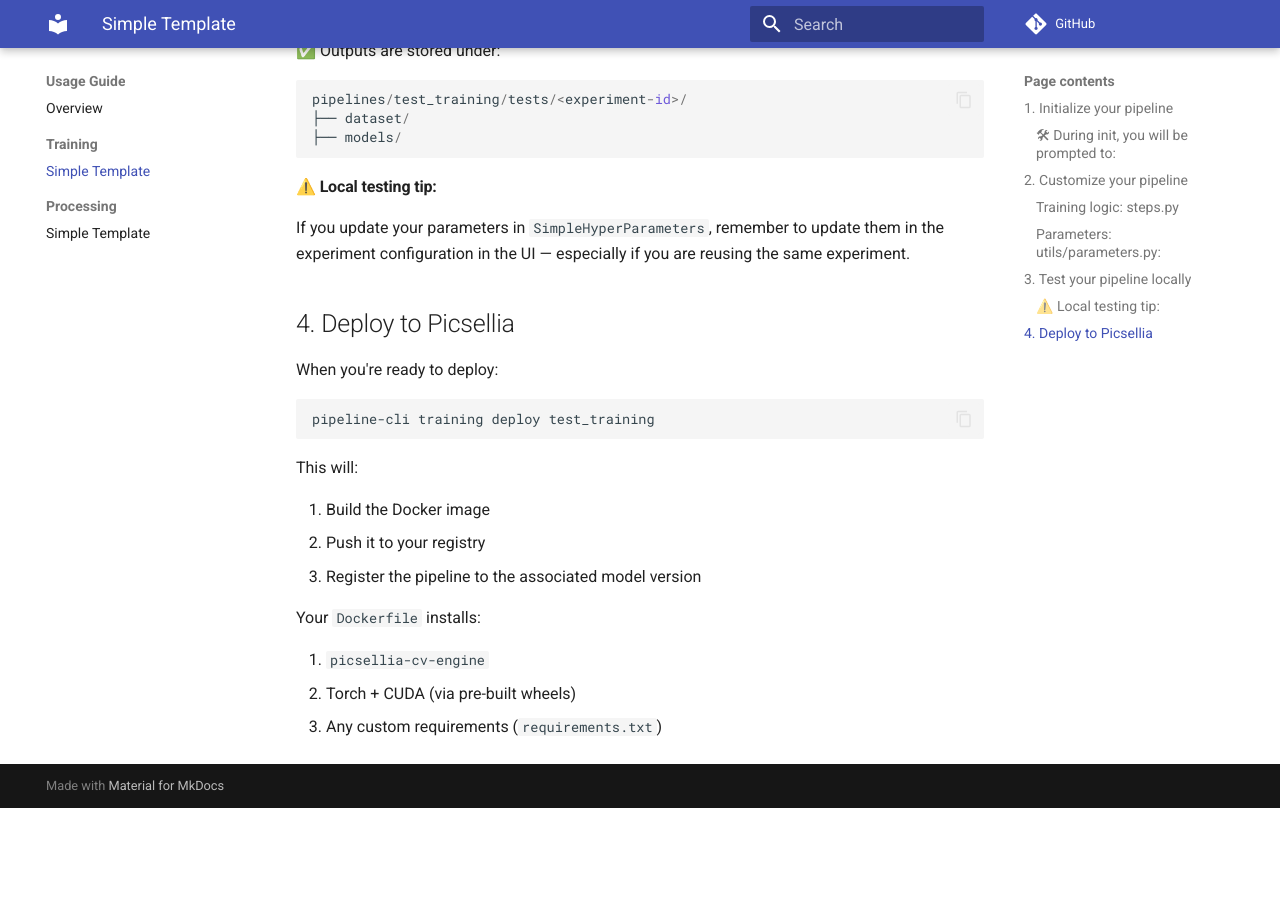
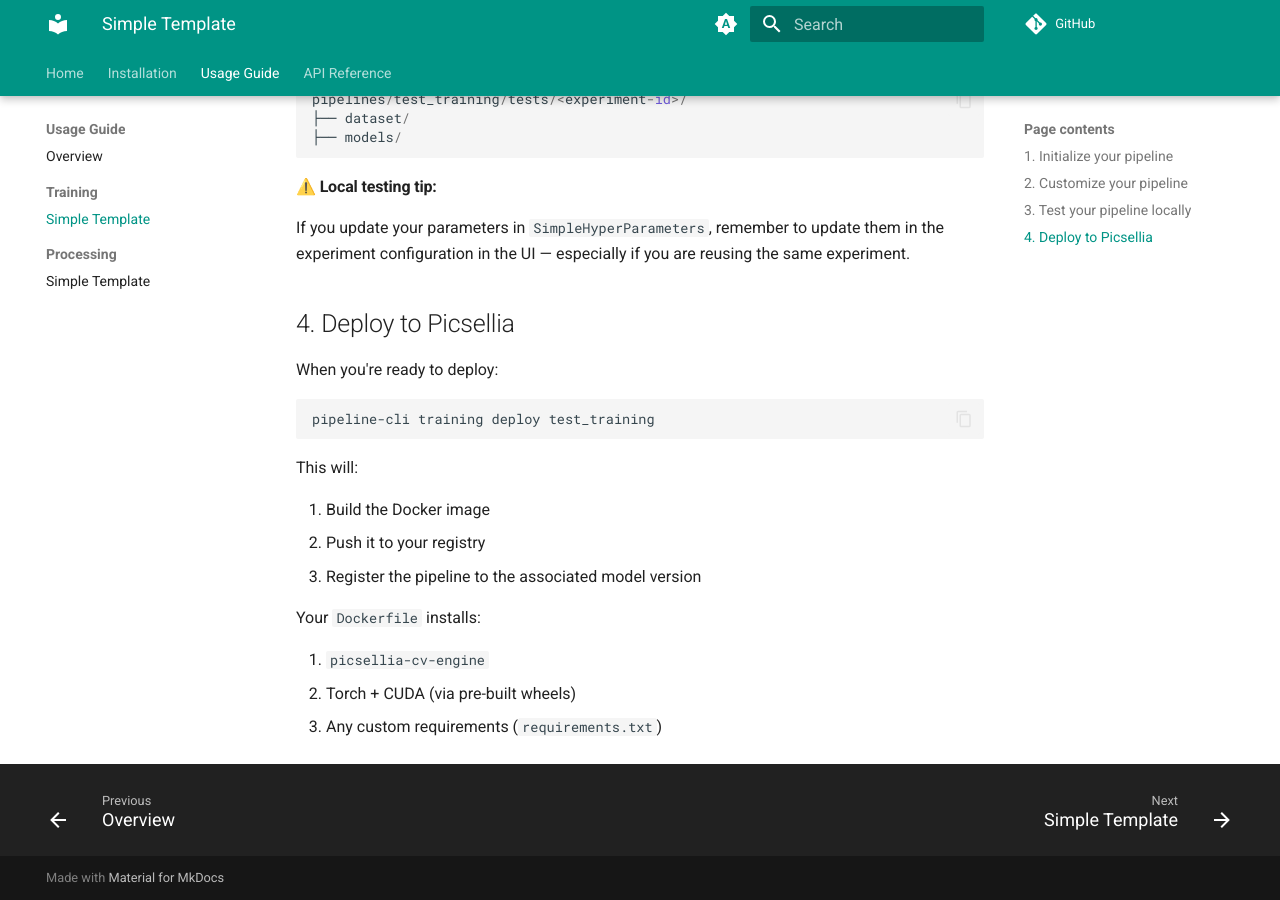
Before and after one commit to picselliahq/picsellia-cv-engine, an MkDocs documentation site: the page built from docs/usage/training/simple.md, in a window 1280 px wide and 900 px high, scrolled down 2584 px. Built offline with MkDocs 1.6.1 and Material for MkDocs 9.7.7, drawn with Linux system fonts in a browser that asks for light colours; comment, search, counter and statistics services are not loaded; before the commit the page ends 3392 px from its top, so only the background shows below that.

Commit message:
fix: improve theme

```diff
--- a/mkdocs.yml
+++ b/mkdocs.yml
@@ -4,10 +4,13 @@
   name: material
   features:
   - content.tabs.link
+  - content.action.edit
+  - content.action.view
   - content.code.annotate
   - content.code.copy
   - announce.dismiss
   - navigation.tabs
+  - navigation.tabs.sticky
   - navigation.instant
   - navigation.instant.prefetch
   - navigation.instant.preview
@@ -16,8 +19,29 @@
   - navigation.sections
   - navigation.top
   - navigation.tracking
+  - navigation.footer
   - search.suggest
   - toc.follow
+  palette:
+  - media: "(prefers-color-scheme)"
+    toggle:
+      icon: material/brightness-auto
+      name: Switch to light mode
+  - media: "(prefers-color-scheme: light)"
+    scheme: default
+    primary: teal
+    accent: purple
+    toggle:
+      icon: material/weather-sunny
+      name: Switch to dark mode
+  - media: "(prefers-color-scheme: dark)"
+    scheme: slate
+    primary: black
+    accent: lime
+    toggle:
+      icon: material/weather-night
+      name: Switch to system preference
+
 validation:
   omitted_files: warn
   absolute_links: warn
@@ -26,13 +50,12 @@
 - Home: index.md
 - Installation: installation.md
 - Usage Guide:
-    - Overview: usage/index.md
-    - Training:
-        - Simple Template: usage/training/simple.md
-    - Processing:
-        - Simple Template: usage/processing/simple.md
+  - Overview: usage/index.md
+  - Training:
+    - Simple Template: usage/training/simple.md
+  - Processing:
+    - Simple Template: usage/processing/simple.md
 - API Reference:
-  - Overview: api/index.md
   - Core:
     - Contexts:
       - Common:
@@ -181,14 +204,17 @@
         - .
         options:
           members_order: source
+          docstring_style: google
           docstring_options:
             ignore_init_summary: true
-          docstring_section_style: list
+          docstring_section_style: table
+          show_docstring_raises: false
           filters:
           - '!^_'
           - '!^T'
           - '!^logger$'
-          heading_level: 1
+          - "!^BATCH_SIZE$"
+          heading_level: 2
           inherited_members: true
           merge_init_into_class: true
           parameter_headings: true
@@ -196,25 +222,30 @@
           - mkdocstrings
           relative_crossrefs: true
           scoped_crossrefs: true
-          separate_signature: true
+          separate_signature: false
           show_bases: true
           show_inheritance_diagram: true
           show_root_heading: true
           show_root_full_path: false
-          show_signature_annotations: true
+          show_signature_annotations: false
           show_source: false
           show_symbol_type_heading: true
           show_symbol_type_toc: true
           signature_crossrefs: true
+          show_if_no_docstring: false
           summary: true
           unwrap_annotated: true
+          group_by_category: true
           extra:
             module: picsellia_cv_engine
 markdown_extensions:
+- attr_list
+- admonition
 - tables
 - toc:
     permalink: true
     title: Page contents
+    toc_depth: 2
 - admonition
 - pymdownx.details
 - pymdownx.superfences
```
